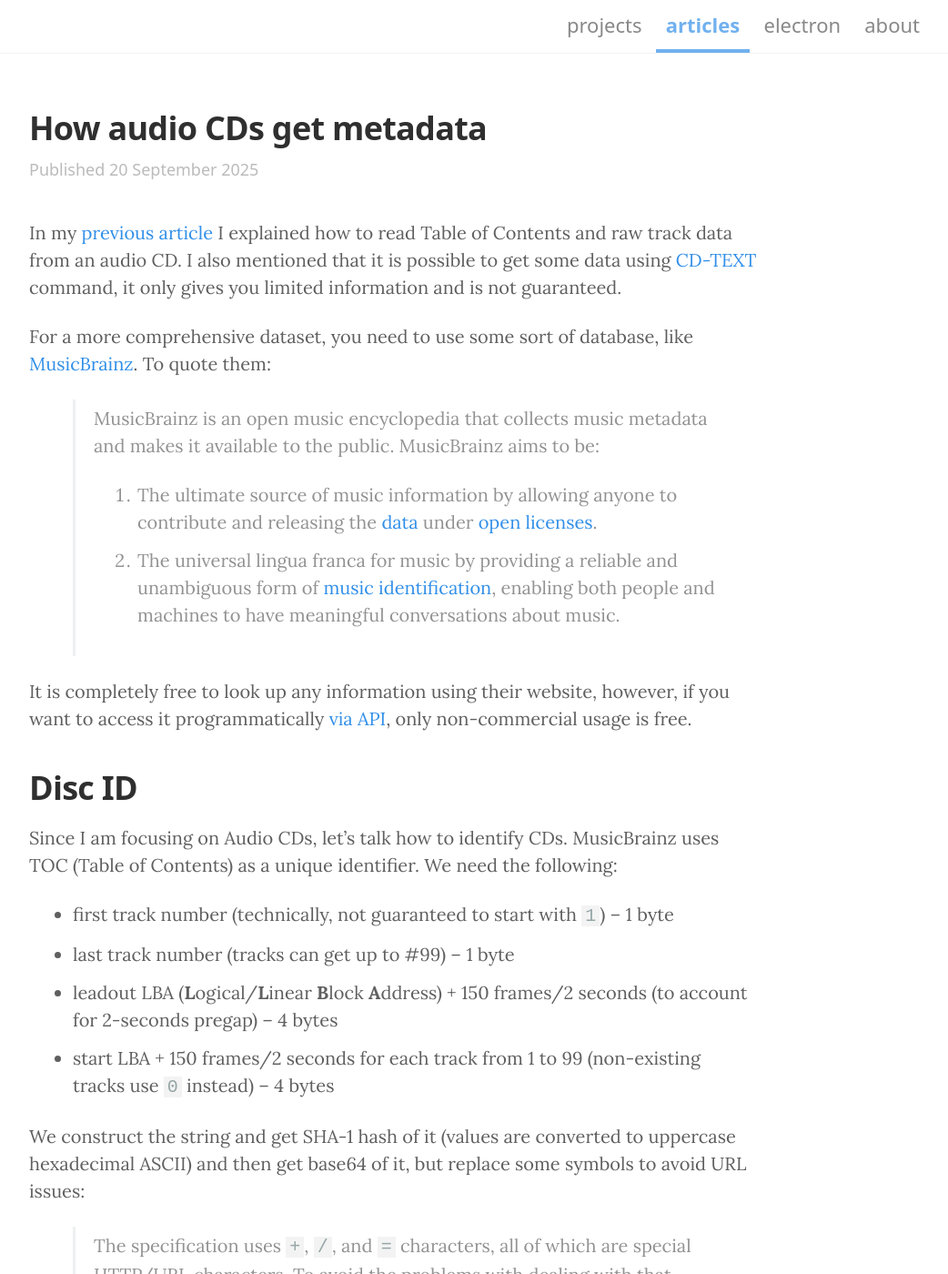
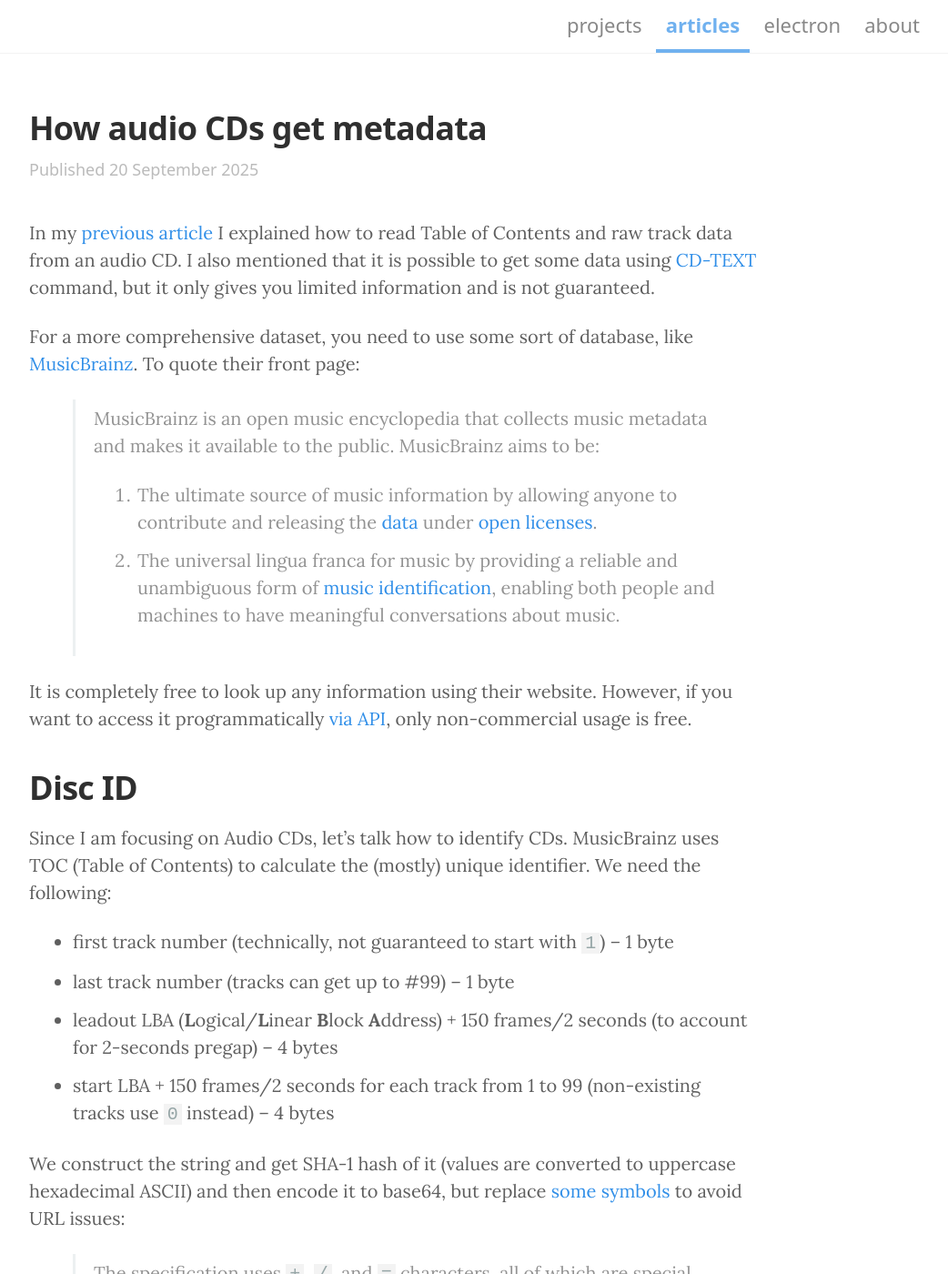
Before and after one commit to Bloomca/blog, a Jekyll site: the page built from _posts/2025-09-20-how-music-gets-metadata.md, in a window 1280 px wide and 1400 px high. Shown: the whole window at 91% size, without its empty margins (208-1250 px from the left). Built offline with Jekyll 4.4.1, drawn with Linux system fonts in a browser that asks for light colours; some web fonts are replaced; some of the changed text lies outside the part shown.

Commit message:
minor article adjustments

```diff
--- a/_posts/2025-09-20-how-music-gets-metadata.md
+++ b/_posts/2025-09-20-how-music-gets-metadata.md
@@ -2,30 +2,30 @@
 layout: post
 title: How audio CDs get metadata
 keywords: audio CD, metadata, MusicBrainz, Rust, FLAC, Vorbis comment, CoverArtArchive
-excerpt: "Metadata for music is a joint effort."
+excerpt: "Metadata for music is a community effort."
 ---
 
-In my [previous article](/2025/08/31/how-to-read-audio-cd) I explained how to read Table of Contents and raw track data from an audio CD. I also mentioned that it is possible to get some data using [CD-TEXT](https://en.wikipedia.org/wiki/CD-Text) command, it only gives you limited information and is not guaranteed.
+In my [previous article](/2025/08/31/how-to-read-audio-cd) I explained how to read Table of Contents and raw track data from an audio CD. I also mentioned that it is possible to get some data using [CD-TEXT](https://en.wikipedia.org/wiki/CD-Text) command, but it only gives you limited information and is not guaranteed.
 
-For a more comprehensive dataset, you need to use some sort of database, like [MusicBrainz](https://musicbrainz.org/). To quote them:
+For a more comprehensive dataset, you need to use some sort of database, like [MusicBrainz](https://musicbrainz.org/). To quote their front page:
 
 > MusicBrainz is an open music encyclopedia that collects music metadata and makes it available to the public.
 > MusicBrainz aims to be:
 > 1. The ultimate source of music information by allowing anyone to contribute and releasing the [data](https://musicbrainz.org/doc/MusicBrainz_Database) under [open licenses](https://musicbrainz.org/doc/About/Data_License).
 > 2. The universal lingua franca for music by providing a reliable and unambiguous form of [music identification](https://musicbrainz.org/doc/MusicBrainz_Identifier), enabling both people and machines to have meaningful conversations about music.
 
-It is completely free to look up any information using their website, however, if you want to access it programmatically [via API](https://musicbrainz.org/doc/MusicBrainz_API), only non-commercial usage is free.
+It is completely free to look up any information using their website. However, if you want to access it programmatically [via API](https://musicbrainz.org/doc/MusicBrainz_API), only non-commercial usage is free.
 
 ## Disc ID
 
-Since I am focusing on Audio CDs, let's talk how to identify CDs. MusicBrainz uses TOC (Table of Contents) as a unique identifier. We need the following:
+Since I am focusing on Audio CDs, let's talk how to identify CDs. MusicBrainz uses TOC (Table of Contents) to calculate the (mostly) unique identifier. We need the following:
 
 - first track number (technically, not guaranteed to start with `1`) -- 1 byte
 - last track number (tracks can get up to #99) -- 1 byte
 - leadout LBA (**L**ogical/**L**inear **B**lock **A**ddress) + 150 frames/2 seconds (to account for 2-seconds pregap) -- 4 bytes
 - start LBA + 150 frames/2 seconds for each track from 1 to 99 (non-existing tracks use `0` instead) -- 4 bytes
 
-We construct the string and get SHA-1 hash of it (values are converted to uppercase hexadecimal ASCII) and then get base64 of it, but replace some symbols to avoid URL issues:
+We construct the string and get SHA-1 hash of it (values are converted to uppercase hexadecimal ASCII) and then encode it to base64, but replace [some symbols](https://musicbrainz.org/doc/Disc_ID_Calculation#Step_2:_Base64-encoding_of_the_hash) to avoid URL issues:
 
 > The specification uses `+`, `/`, and `=` characters, all of which are special HTTP/URL characters. To avoid the problems with dealing with that, MusicBrainz uses `.`, `_`, and `-` instead.
 
@@ -47,7 +47,7 @@
 
     let base64_result = general_purpose::STANDARD.encode(hash_result);
 
-    // Convert to MusicBrainz format: replace + with . and / with _, remove padding
+    // Convert to MusicBrainz format: replace "+" with ".", "/" with "_" and "=" with "-"
     base64_result
         .replace('+', ".")
         .replace('/', "_")
```
Also changed, not shown: other parts of _posts/2025-09-20-how-music-gets-metadata.md (+1 -1 lines).
